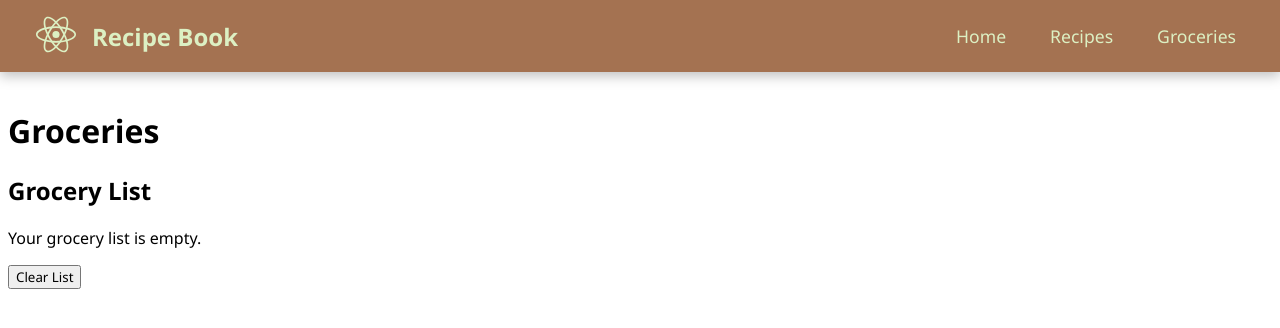
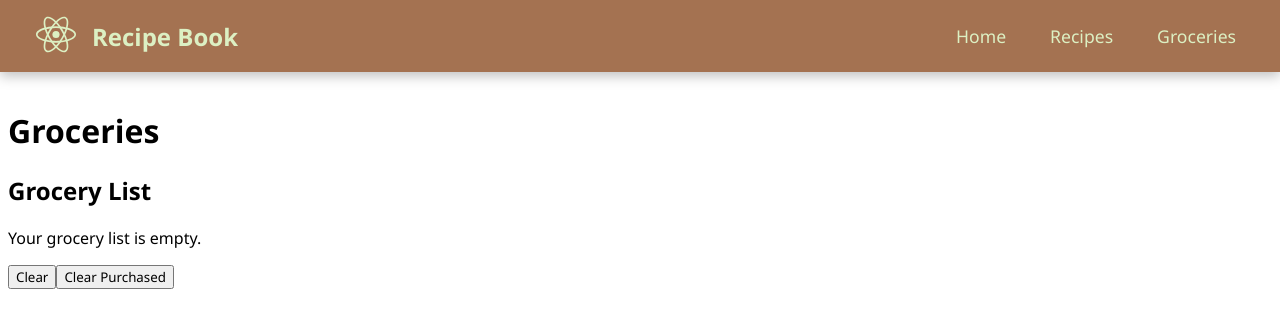
Before and after one commit to jerichomc/RecipeBook, a React (Vite) app in the folder recipe-book/: page /groceries in a window 1280 px wide. Shown: the top 328 px of the page. Built offline with nearby package versions, Linux system fonts and the light colour scheme.

Commit message:
made grocery ui improvements + added ability to clear checked off items

```diff
--- a/recipe-book/src/index.css
+++ b/recipe-book/src/index.css
@@ -68,8 +68,8 @@
 }
 
 .navbar-link:hover {
-  color: #7dd3fc;
-  background-color: #334155;
+  color: #A47251;
+  background-color: #DCF0C3;
   scale: 1.10;
 }
 
@@ -102,5 +102,10 @@
 
 .grocery-btn:hover {
     cursor: pointer;
-    background-color: #334155;
+    background-color: #A47251;
 }
+
+.checked {
+    text-decoration: line-through;
+    color: #888;
+}
--- a/recipe-book/src/pages/Groceries.jsx
+++ b/recipe-book/src/pages/Groceries.jsx
@@ -28,9 +28,9 @@ function Groceries() {
 
     if(groceryList[key]) { // Check if the ingredient already exists in the grocery list
       updatedList = {
-        ...groceryList,
+        ...groceryList, //copy the existing grocery list to maintain all other ingredients
         [key]: {
-          ...groceryList[key],
+          ...groceryList[key], // Keep the existing properties of the ingredient
           quantity: groceryList[key].quantity + 1, // If the ingredient already exists, increment the quantity by 1
         },
       };
@@ -51,7 +51,7 @@ function Groceries() {
     const updatedList ={
       ...groceryList,
       [ingredient]: {
-        ...groceryList[ingredient],
+        ...groceryList[ingredient], // Keep the existing properties of the ingredient
         checked: !groceryList[ingredient].checked, // Toggle the checked status of the ingredient
       },
     };
@@ -65,6 +65,14 @@ function Groceries() {
 
   updateGroceryList(updatedList);
   localStorage.setItem("groceryList", JSON.stringify(updatedList));
+}
+
+function clearPurchased(){
+  const updatedList = Object.fromEntries(
+    Object.entries(groceryList).filter(([_, item]) => !item.checked) // Filter out ingredients that are marked as checked (purchased)
+  );
+  updateGroceryList(updatedList);
+  localStorage.setItem("groceryList", JSON.stringify(updatedList)); // Update localStorage with the new grocery list after clearing purchased items
 }
 
 
@@ -95,7 +103,7 @@ function Groceries() {
                     checked={item.checked}
                     onChange={() => toggleIngredientChecked(ingredient)}
                   />
-                  <span>
+                  <span className={item.checked ? "checked" : ""}>
                     {ingredient} {item.quantity > 1 ? `x${item.quantity}` : ""}
                   </span>
                 </label>
@@ -111,7 +119,8 @@ function Groceries() {
         ) : (
           <p>Your grocery list is empty.</p>
         )}
-        <button onClick={clearGroceryList}>Clear List</button>
+        <button onClick={clearGroceryList}>Clear</button>
+        <button onClick={clearPurchased}>Clear Purchased</button>
       </div>
     </div>
   );
```
